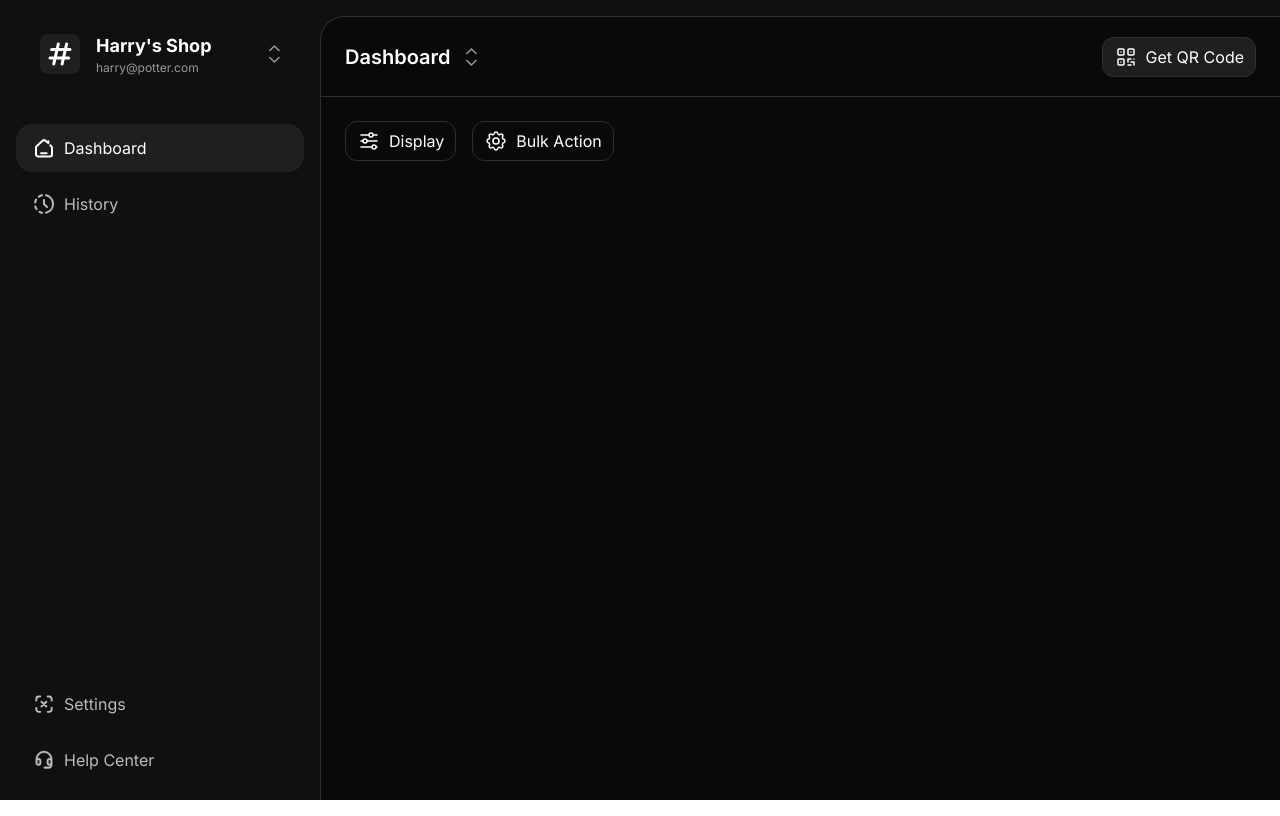
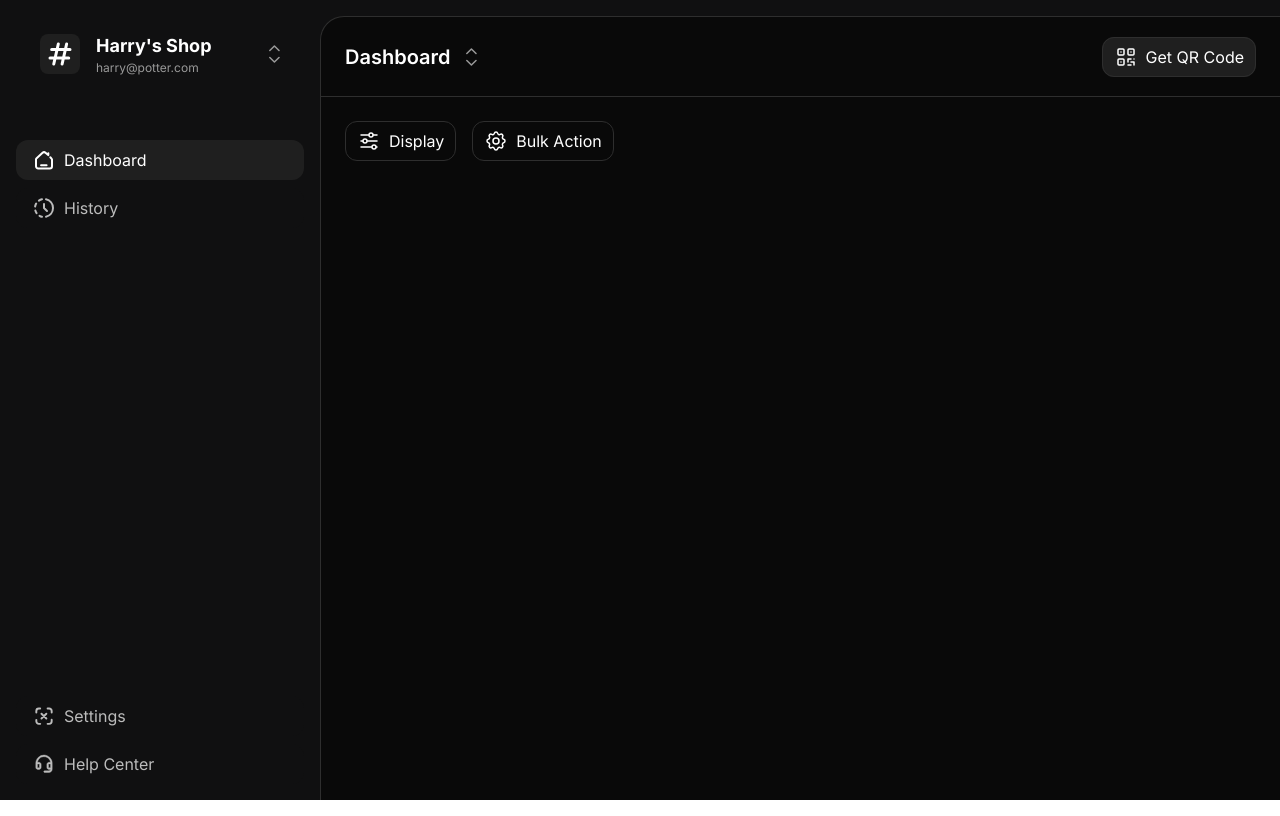
Before and after one commit to VanshajSaxena/printit-desktop, a React (Vite) app in the folder packages/renderer/: page / in a window 1280 px wide. Built offline with nearby package versions, Linux system fonts and the light colour scheme.

Commit message:
fix: sidebar behavior and appearance corrected

```diff
--- a/packages/renderer/src/components/layout/AppLayout.tsx
+++ b/packages/renderer/src/components/layout/AppLayout.tsx
@@ -9,15 +9,13 @@ export function AppLayout() {
   const { colors } = useTheme();
   const [activeView, setActiveView] = useState<ViewType>('dashboard');
   return (
-    <>
     <div
-        className={'flex gap-4 h-screen pt-4 pl-4'}
+      className={'flex gap-4 h-screen w-screen overflow-hidden pt-4 pl-4'}
       style={{ backgroundColor: colors.bg.secondary }}
     >
       <SideBar activeView={activeView} onViewChange={setActiveView}></SideBar>
       <MainContent activeView={activeView}></MainContent> {/* Home View */}
     </div>
-    </>
   );
 }
 
--- a/packages/renderer/src/components/layout/SideBar.tsx
+++ b/packages/renderer/src/components/layout/SideBar.tsx
@@ -33,9 +33,10 @@ export function SideBar({
     },
   ];
   return (
-    <aside className="flex flex-col h-full w-72 mt-4 mb-4 flex-shrink-0">
+    <div className="mt-4 mb-4">
+      <aside className="flex flex-col h-full w-72 flex-shrink-0">
         <ProfileArea></ProfileArea>
-      <div className="flex flex-col flex-1 mt-12 gap-2">
+        <div className="flex flex-col flex-1 mt-16 gap-2">
           {sidebarItems.slice(0, 2).map((item) => (
             <SideBarItem
               key={item.id}
@@ -48,7 +49,7 @@ export function SideBar({
               {item.label}
             </SideBarItem>
           ))}
-        <div className="flex flex-col mt-auto mb-8 gap-2">
+          <div className="flex flex-col flex-1 gap-2 justify-end">
             {sidebarItems.slice(2).map((item) => (
               <SideBarItem
                 key={item.id}
@@ -64,5 +65,6 @@ export function SideBar({
           </div>
         </div>
       </aside>
+    </div>
   );
 }
--- a/packages/renderer/src/components/sidebar/SideBarItem.tsx
+++ b/packages/renderer/src/components/sidebar/SideBarItem.tsx
@@ -25,7 +25,7 @@ export function SideBarItem({
   return (
     <>
       <div
-        className={`flex gap-2 w-72 h-12 font-normal rounded-2xl px-4 py-3 ${className}`}
+        className={`flex gap-2 w-full h-fit font-normal rounded-xl px-4 py-2 ${className}`}
         style={activeStyle}
         {...props}
       >
```
Lines whose indentation alone changed are shown as unchanged.
